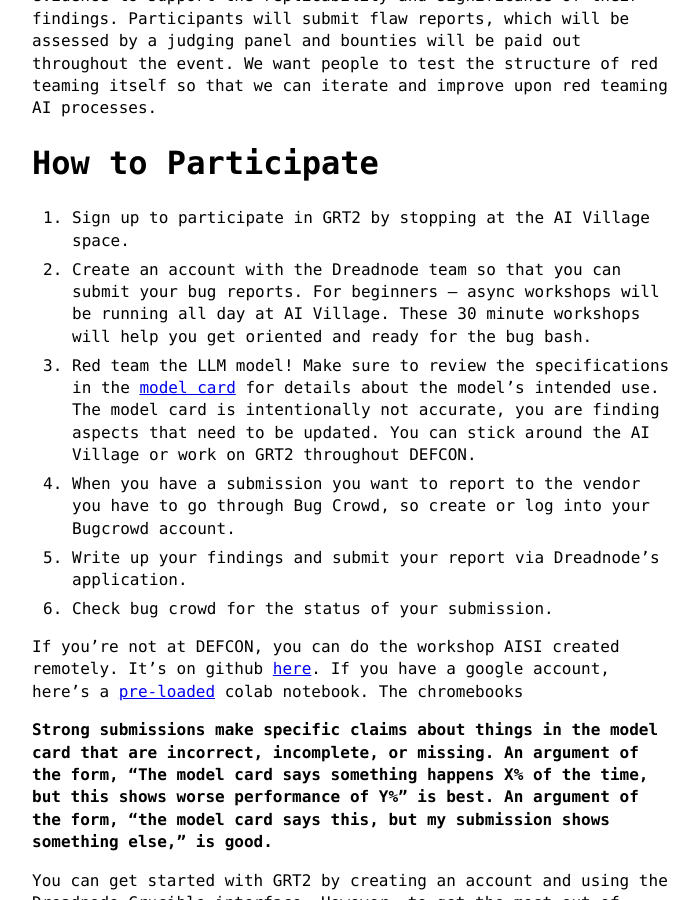
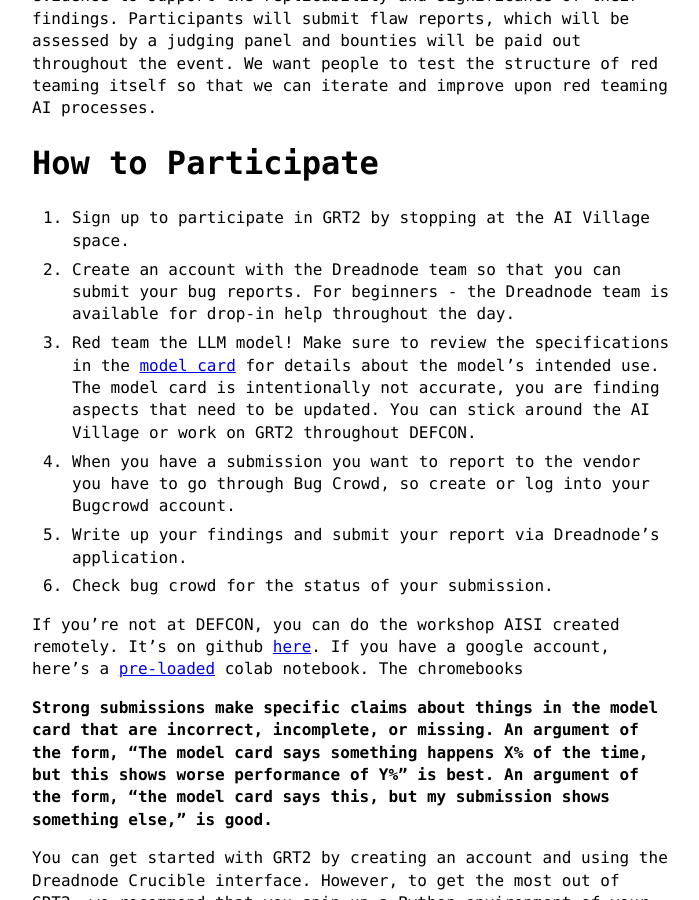
Before and after one commit to AI-League/grt_blog, a Jekyll site: the page built from index.md, in a window 1280 px wide and 900 px high, scrolled down 322 px. Shown: the whole window, without its empty margins (288-987 px from the left). Built offline with Jekyll 4.4.1, drawn with Linux system fonts in a browser that asks for light colours; our own code applies the rules of GitHub Pages for plain Markdown files.

Commit message:
Update index.md

```diff
--- a/index.md
+++ b/index.md
@@ -9,7 +9,7 @@ For DEFCON32, AI Village is hosting GRT2, a generative AI red teaming challenge
 # How to Participate
 
 1. Sign up to participate in GRT2 by stopping at the AI Village space.
-2. Create an account with the Dreadnode team so that you can submit your bug reports. For beginners — async workshops will be running all day at AI Village. These 30 minute workshops will help you get oriented and ready for the bug bash.
+2. Create an account with the Dreadnode team so that you can submit your bug reports. For beginners - the Dreadnode team is available for drop-in help throughout the day.
 3. Red team the LLM model! Make sure to review the specifications in the [model card](https://github.com/ul-dsri/olmo-defcon32/blob/main/model_card.md) for details about the model’s intended use. The model card is intentionally not accurate, you are finding aspects that need to be updated. You can stick around the AI Village or work on GRT2 throughout DEFCON.
 4. When you have a submission you want to report to the vendor you have to go through Bug Crowd, so create or log into your Bugcrowd account.
 5. Write up your findings and submit your report via Dreadnode’s application.
```
